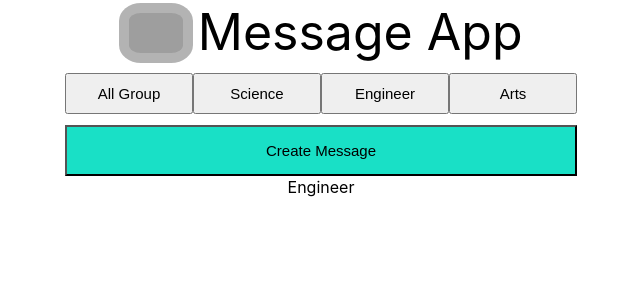
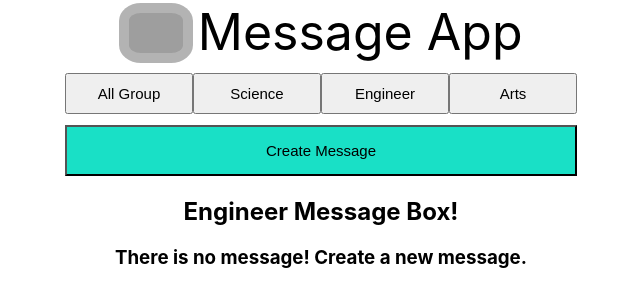
Before and after one commit to rohanbindelowar/Message-app, a React (Create React App) app: page /engineer-group in a window 1280 px wide. Shown: the top 306 px of the page, without its empty margins (319-959 px from the left). Built offline with nearby package versions, Linux system fonts and the light colour scheme; grey boxes are pictures that could not be loaded.

Commit message:
engineer component done

```diff
--- a/src/components/AllGroup.js
+++ b/src/components/AllGroup.js
@@ -13,7 +13,7 @@ const AllGroup = (props) => {
          <h2 className="title">All Message Box!</h2>
         {
           dataArr.length==0?  <h3 className="emptyMessage">There is no message! Create a new message.</h3>:
-          dataArr.map((item,i)=><MessageBox item={item}/>)
+          dataArr.map((item,i)=><MessageBox key={i} item={item}/>)
         }
 
     </div>
--- a/src/components/Engineer.js
+++ b/src/components/Engineer.js
@@ -1,11 +1,20 @@
 import React from "react";
 import CreateNewMessage from "./CreateNewMessage";
+import MessageBox from "./MessageBox";
 
-const Engineer = () => {
+const Engineer = (props) => {
+
+  const engineerArr = props.data.filter((item)=> item.boards["engineer"]);
+
   return (
     <div>
       <CreateNewMessage />
-      Engineer
+      <h2 className="title">Engineer Message Box!</h2>
+        {
+          engineerArr.length==0?  <h3 className="emptyMessage">There is no message! Create a new message.</h3>:
+          engineerArr.map((item,i)=><MessageBox key={i} item={item}/>)
+        }
+
     </div>
   );
 };
```
